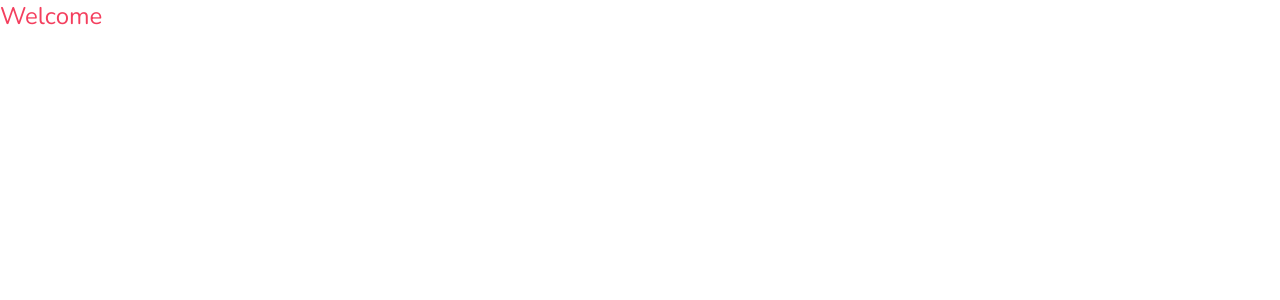
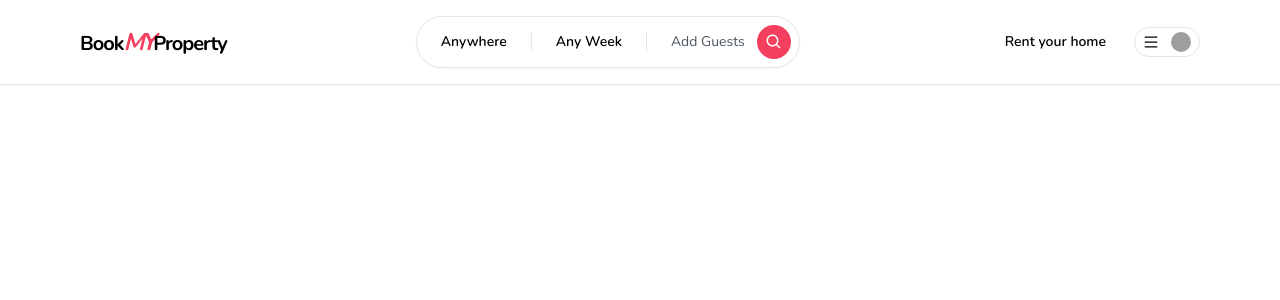
Before and after one commit to mhshifat/bookmyproperty-app, a Next.js app: page / in a window 1280 px wide. Shown: the top 300 px of the page. Built offline with nearby package versions, Linux system fonts and the light colour scheme; grey boxes are pictures that could not be loaded.

Commit message:
navbar ui done

```diff
--- /dev/null
+++ b/app/components/Avatar/index.tsx
@@ -0,0 +1,14 @@
+"use client";
+import Image from "next/image";
+
+export default function Avatar() {
+  return (
+    <Image
+      className="rounded-full"
+      height={20}
+      width={20}
+      alt="Avatar"
+      src='https://picsum.photos/200'
+    />
+  )
+}
--- /dev/null
+++ b/app/components/Container/index.tsx
@@ -0,0 +1,12 @@
+'use client';
+import { PropsWithChildren } from "react";
+
+interface ContainerProps {}
+
+export default function Container({ children }: PropsWithChildren<ContainerProps>) {
+  return (
+    <div className="max-w-[2520px] mx-auto xl:px-20 md:px-10 sm:px-2 px-4">
+      {children}
+    </div>
+  )
+}
--- /dev/null
+++ b/app/components/Navbar/Logo.tsx
@@ -0,0 +1,7 @@
+'use client';
+
+export default function Logo() {
+  return (
+    <span className="hidden md:block text-xl font-bold tracking-[-1px]">Book<em className="text-rose-500 font-bold text-2xl tracking-[-3px]">MY</em>Property</span>
+  )
+}
--- /dev/null
+++ b/app/components/Navbar/MenuItem.tsx
@@ -0,0 +1,14 @@
+"use client";
+
+interface MenuItemProps {
+  label: string;
+  onClick: () => void
+}
+
+export default function MenuItem({ label, onClick }: MenuItemProps) {
+  return (
+    <div onClick={onClick} className="px-4 py-2 hover:bg-neutral-100 transition font-semibold">
+      {label}
+    </div>
+  )
+}
--- /dev/null
+++ b/app/components/Navbar/Search.tsx
@@ -0,0 +1,26 @@
+'use client';
+import { BiSearch } from 'react-icons/bi';
+
+export default function Search() {
+  return (
+    <div className="border-[1px] w-full md:w-auto py-2 shadow-sm rounded-full hover:shadow-md transition cursor-pointer">
+      <div className="flex items-center justify-between">
+        <div className="text-sm font-semibold px-6">
+          Anywhere
+        </div>
+        <div className="hidden sm:block text-sm font-semibold px-6 border-x-[1px] flex-1 text-center">
+          Any Week
+        </div>
+        <div className="text-sm pl-6 pr-2 text-gray-600 flex items-center gap-3">
+          <div className="hidden sm:block">
+            Add Guests
+          </div>
+
+          <div className="p-2 bg-rose-500 rounded-full text-white">
+            <BiSearch size={18} />
+          </div>
+        </div>
+      </div>
+    </div>
+  )
+}
--- /dev/null
+++ b/app/components/Navbar/UserMenu.tsx
@@ -0,0 +1,49 @@
+"use client";
+import { AiOutlineMenu } from 'react-icons/ai';
+import { Avatar } from '..';
+import { useCallback, useState } from 'react';
+import MenuItem from './MenuItem';
+
+export default function UserMenu() {
+  const [isOpen, setIsOpen] = useState(false);
+  const toggleOpen = useCallback(() => {
+    setIsOpen(value => !value);
+  }, [])
+
+	return (
+		<div className="relative">
+			<div className="flex items-center gap-3">
+				<div
+					className="hidden md:block  text-sm font-semibold py-3 px-4 rounded-full hover:bg-neutral-100 transition cursor-pointer"
+					onClick={() => {}}
+				>
+					Rent your home
+				</div>
+				<div
+					className="p-4 md:py-1 md:px-2 border-[1px] border-neutral-200 flex items-center gap-3 rounded-full cursor-pointer hover:shadow-md transition"
+					onClick={toggleOpen}
+				>
+          <AiOutlineMenu />
+          <div className='hidden md:block'>
+            <Avatar />
+          </div>
+        </div>
+			</div>
+
+      {isOpen && (
+        <div className='absolute rounded-xl shadow-md w-[40vw] md:w-3/4 bg-white overflow-hidden right-0 top-12 text-sm'>
+          <div className='flex flex-col cursor-pointer'>
+            <MenuItem
+              label='Login'
+              onClick={() => {}}
+            />
+            <MenuItem
+              label='Sign up'
+              onClick={() => {}}
+            />
+          </div>
+        </div>
+      )}
+		</div>
+	);
+}
--- /dev/null
+++ b/app/components/Navbar/index.tsx
@@ -0,0 +1,21 @@
+'use client';
+import { Container } from "..";
+import Logo from "./Logo";
+import Search from "./Search";
+import UserMenu from "./UserMenu";
+
+export default function Navbar() {
+  return (
+    <div className="fixed w-full bg-white z-10 shadow-sm">
+      <div className="py-4 border-b-[1px]">
+        <Container>
+          <div className="flex items-center justify-between gap-3 md:gap-2">
+            <Logo />
+            <Search />
+            <UserMenu />
+          </div>
+        </Container>
+      </div>
+    </div>
+  )
+}
--- /dev/null
+++ b/app/components/index.ts
@@ -0,0 +1,3 @@
+export { default as Navbar } from './Navbar';
+export { default as Container } from './Container';
+export { default as Avatar } from './Avatar';
--- a/app/layout.tsx
+++ b/app/layout.tsx
@@ -1,6 +1,7 @@
 import './globals.css'
 import type { Metadata } from 'next'
 import { Nunito } from 'next/font/google'
+import { Navbar } from './components'
 
 const nunito = Nunito({ subsets: ['latin'] })
 
@@ -16,7 +17,10 @@ export default function RootLayout({
 }) {
   return (
     <html lang="en">
-      <body className={nunito.className}>{children}</body>
+      <body className={nunito.className}>
+        <Navbar />
+        {children}
+      </body>
     </html>
   )
 }
--- a/next.config.js
+++ b/next.config.js
@@ -1,4 +1,13 @@
 /** @type {import('next').NextConfig} */
-const nextConfig = {}
+const nextConfig = {
+  images: {
+    remotePatterns: [
+      {
+        protocol: "https",
+        hostname: "**",
+      },
+    ],
+  },
+}
 
 module.exports = nextConfig
--- a/package.json
+++ b/package.json
@@ -19,6 +19,7 @@
     "postcss": "8.4.28",
     "react": "18.2.0",
     "react-dom": "18.2.0",
+    "react-icons": "^4.10.1",
     "tailwindcss": "3.3.3",
     "typescript": "5.1.6"
   }
```
Also changed, not shown: 1 other file (tests, documents, lock files or other folders).
